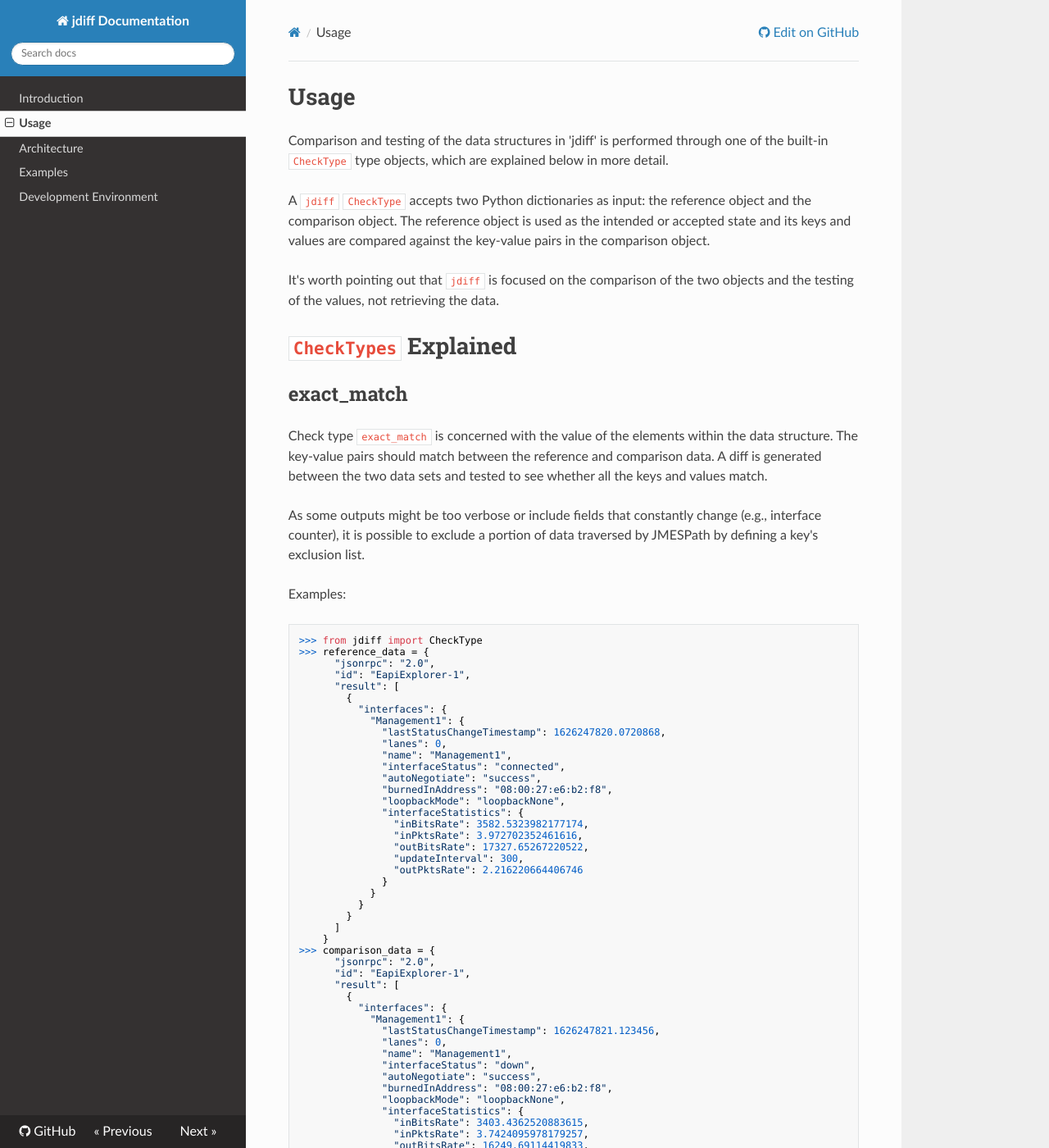
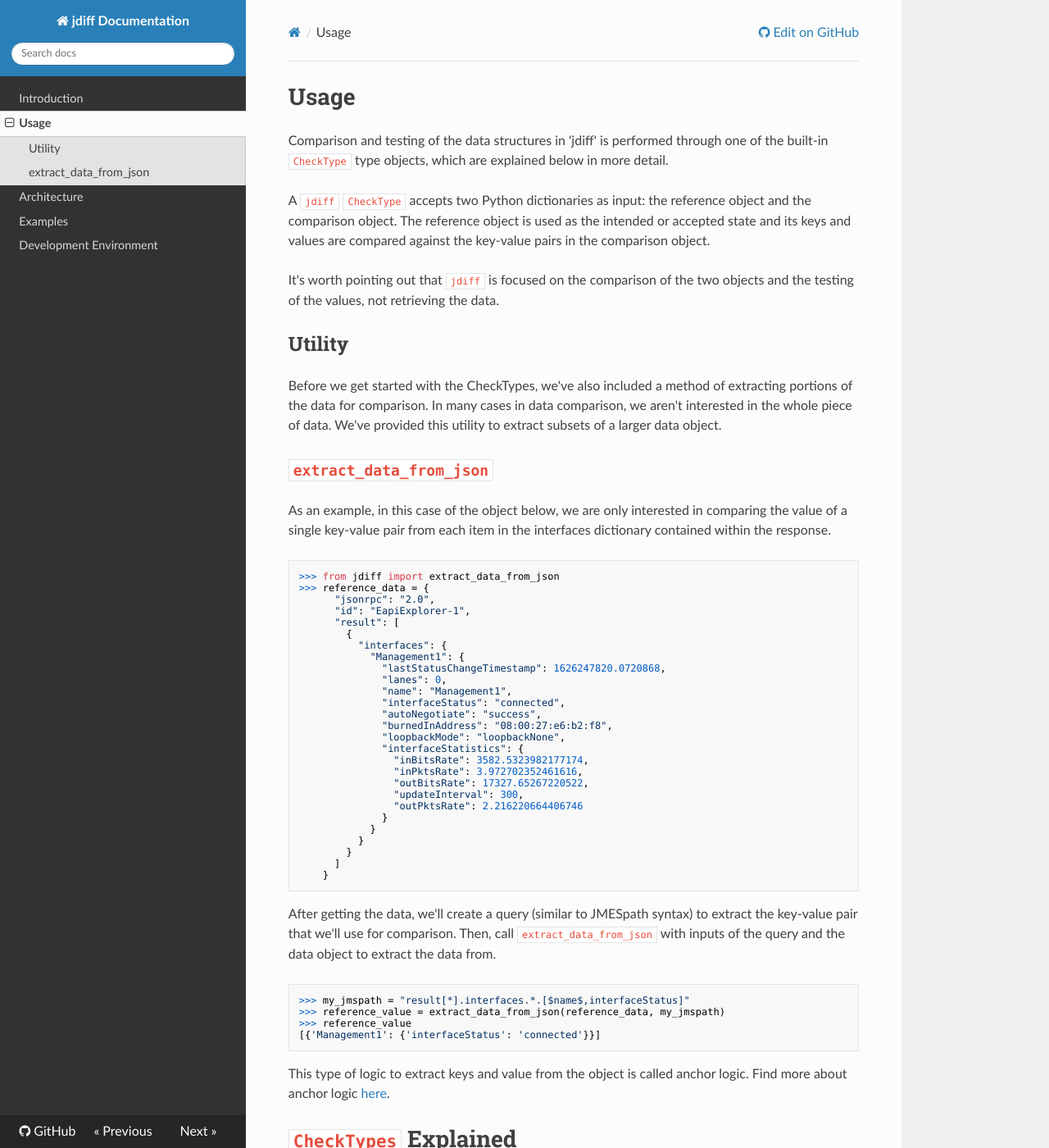
Before and after one commit to networktocode/jdiff, an MkDocs documentation site: the page built from docs/usage.md, in a window 1280 px wide and 1400 px high. Shown: the whole window at 82% size. Built offline with MkDocs 1.6.1, drawn with Linux system fonts in a browser that asks for light colours; nearby versions of some CDN libraries; some of the changed text lies outside the part shown.

Commit message:
Update extract_data_from_json

````diff
--- a/docs/usage.md
+++ b/docs/usage.md
@@ -5,6 +5,54 @@ Comparison and testing of the data structures in 'jdiff' is performed through on
 A `jdiff` `CheckType` accepts two Python dictionaries as input: the reference object and the comparison object. The reference object is used as the intended or accepted state and its keys and values are compared against the key-value pairs in the comparison object.
 
 It's worth pointing out that `jdiff` is focused on the comparison of the two objects and the testing of the values, not retrieving the data.
+
+## Utility
+
+Before we get started with the CheckTypes, we've also included a method of extracting portions of the data for comparison. In many cases in data comparison, we aren't interested in the whole piece of data. We've provided this utility to extract subsets of a larger data object.
+
+## `extract_data_from_json`
+
+As an example, in this case of the object below, we are only interested in comparing the value of a single key-value pair from each item in the interfaces dictionary contained within the response.
+
+```python
+>>> from jdiff import extract_data_from_json
+>>> reference_data = {
+      "jsonrpc": "2.0",
+      "id": "EapiExplorer-1",
+      "result": [
+        {
+          "interfaces": {
+            "Management1": {
+              "lastStatusChangeTimestamp": 1626247820.0720868,
+              "lanes": 0,
+              "name": "Management1",
+              "interfaceStatus": "connected",
+              "autoNegotiate": "success",
+              "burnedInAddress": "08:00:27:e6:b2:f8",
+              "loopbackMode": "loopbackNone",
+              "interfaceStatistics": {
+                "inBitsRate": 3582.5323982177174,
+                "inPktsRate": 3.972702352461616,
+                "outBitsRate": 17327.65267220522,
+                "updateInterval": 300,
+                "outPktsRate": 2.216220664406746
+              }
+            }
+          }
+        }
+      ]
+    }
+```
+After getting the data, we'll create a query (similar to JMESpath syntax) to extract the key-value pair that we'll use for comparison. Then, call `extract_data_from_json` with inputs of the query and the data object to extract the data from.
+
+```python
+>>> my_jmspath = "result[*].interfaces.*.[$name$,interfaceStatus]"
+>>> reference_value = extract_data_from_json(reference_data, my_jmspath)
+>>> reference_value
+[{'Management1': {'interfaceStatus': 'connected'}}]
+```
+
+This type of logic to extract keys and value from the object is called anchor logic. Find more about anchor logic [here](#extract_data_from_json).
 
 
 # `CheckTypes` Explained
@@ -15,9 +63,7 @@ Check type `exact_match` is concerned with the value of the elements within the
 
 As some outputs might be too verbose or include fields that constantly change (e.g., interface counter), it is possible to exclude a portion of data traversed by JMESPath by defining a key's exclusion list.
 
-
 Examples:
-
 
 ```python
 >>> from jdiff import CheckType
@@ -77,7 +123,7 @@ Examples:
 ```
 Create an instance of CheckType object with 'exact_match' as check-type argument.
 
-```
+```python
 >>> my_check = CheckType.create(check_type="exact_match")
 >>> my_check
 >>> <jdiff.check_types.ExactMatchType object at 0x10ac00f10>
@@ -85,7 +131,7 @@ Create an instance of CheckType object with 'exact_match' as check-type argument
 
 Use the evaluate method to return the result.
 
-```
+```python
 >>> result = my_check.evaluate(reference_data, comparison_data)
 >>> result
 >>> ({'result': {'interfaces': {'Management1': {'lastStatusChangeTimestamp': {'new_value': 1626247821.123456,
@@ -104,14 +150,14 @@ Use the evaluate method to return the result.
 
 As we can see, we return a tuple containing a diff between the pre and post data as well as a boolean for the overall test result. In this case a difference has been found, so the status of the test is `False`.
 
-Let's see a better way to run `exact_match` for this specific case. Because there are a lot of extra key value pairs, some of which change all the time, we are interested only in `interfaceStatus`. So we can use a utility of jdiff: `extract_data_from_json`, which can extract the value from the keys we are interested in and discard the rest.
+Let's see a better way to run `exact_match` for this specific case. Because there are a lot of extra key value pairs, some of which change all the time, we are interested only in `interfaceStatus`. In this case we can use the `extract_data_from_json` utility, to extract only the value from the keys we are interested in and discard the rest.
 
 ```python
 >>> my_jmspath = "result[*].interfaces.*.[$name$,interfaceStatus]"
->>> reference_value = extract_data_from_json(output=reference_data, path=my_jmspath)
+>>> reference_value = extract_data_from_json(reference_data, my_jmspath)
 >>> reference_value
 [{'Management1': {'interfaceStatus': 'connected'}}]
->>> comparison_value = extract_data_from_json(output=comparison_data, path=my_jmspath)
+>>> comparison_value = extract_data_from_json(comparison_data, my_jmspath)
 >>> comparison_value
 [{'Management1': {'interfaceStatus': 'down'}}]
 >>> result = my_check.evaluate(reference_value, comparison_value)
````
Also changed, not shown: other parts of docs/usage.md (+2 -3 lines).
